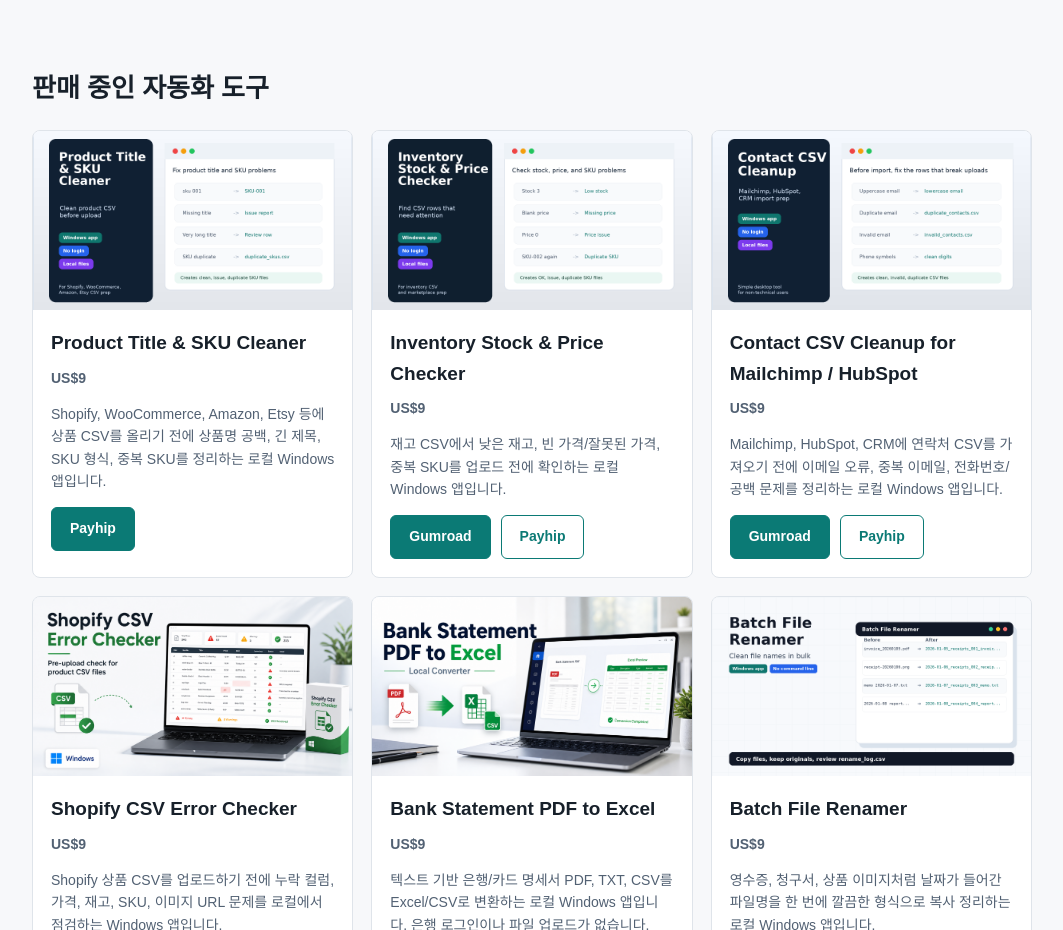
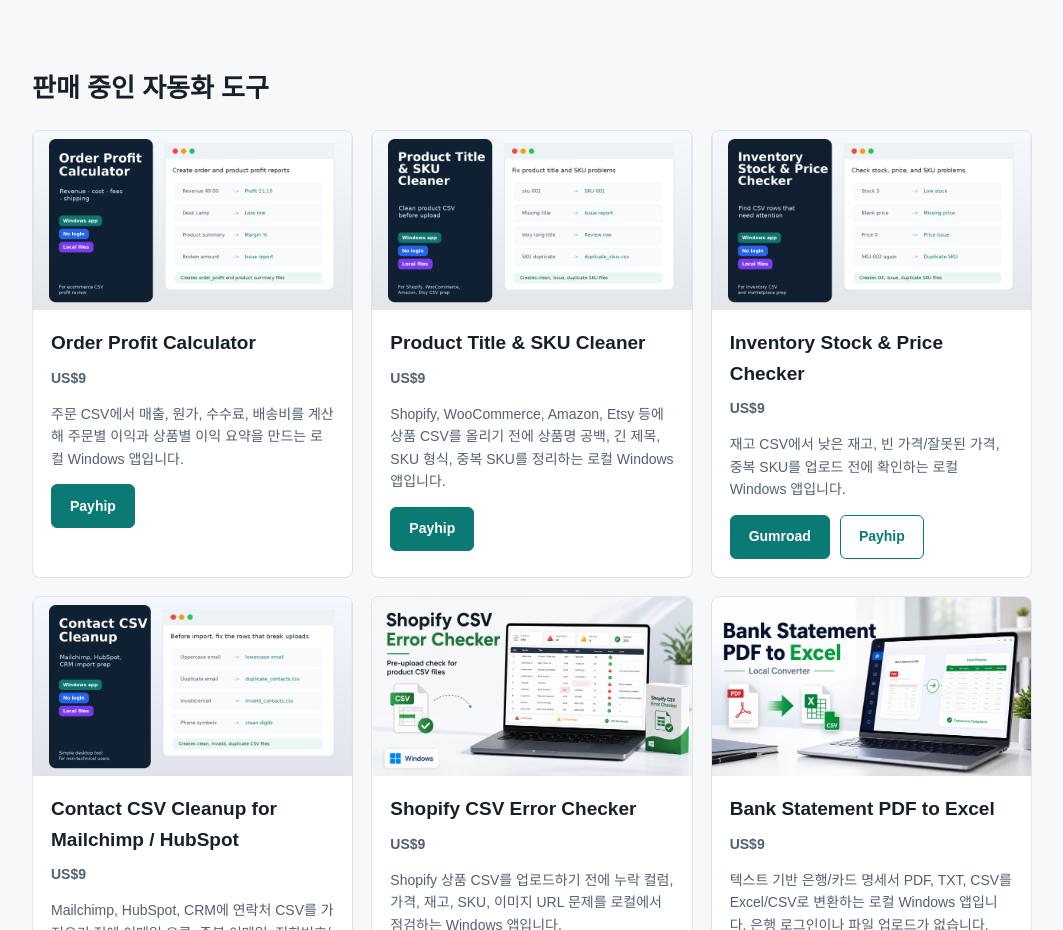
Before and after one commit to RichardSeanPark/csv-excel-automation-tools, a plain HTML site: page index.html in a window 1280 px wide. Shown: the part 820-1750 px from the top of the page, without its empty margins (108-1171 px from the left). Drawn offline with Linux system fonts and the light colour scheme.

Commit message:
Add order profit calculator product

```diff
--- a/index.html
+++ b/index.html
@@ -320,6 +320,17 @@
       <h2>판매 중인 자동화 도구</h2>
       <div class="product-grid">
         <div class="product-card">
+          <img src="./assets/product_covers/order_profit_calculator_cover.png" alt="Order Profit Calculator">
+          <div class="product-body">
+            <h3>Order Profit Calculator</h3>
+            <p><strong>US$9</strong></p>
+            <p>주문 CSV에서 매출, 원가, 수수료, 배송비를 계산해 주문별 이익과 상품별 이익 요약을 만드는 로컬 Windows 앱입니다.</p>
+            <div class="product-actions">
+              <a class="btn primary" href="https://payhip.com/b/ln5oH">Payhip</a>
+            </div>
+          </div>
+        </div>
+        <div class="product-card">
           <img src="./assets/product_covers/product_title_sku_cleaner_cover.png" alt="Product Title & SKU Cleaner">
           <div class="product-body">
             <h3>Product Title & SKU Cleaner</h3>
```
Also changed, not shown: tools.html (+11 -0 lines), assets/product_covers/order_profit_calculator_cover.png (added).
